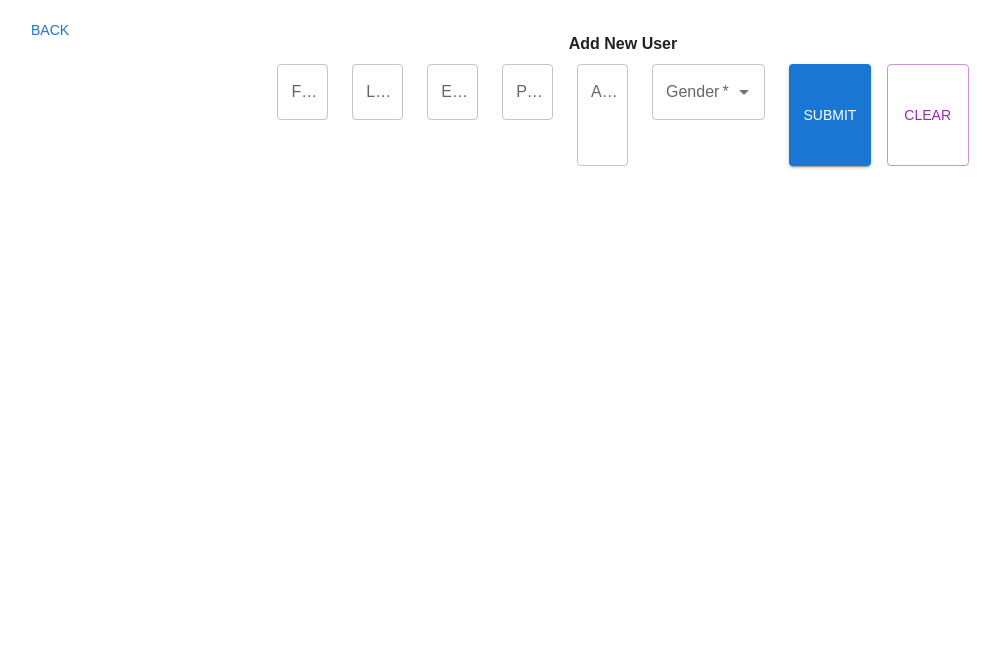
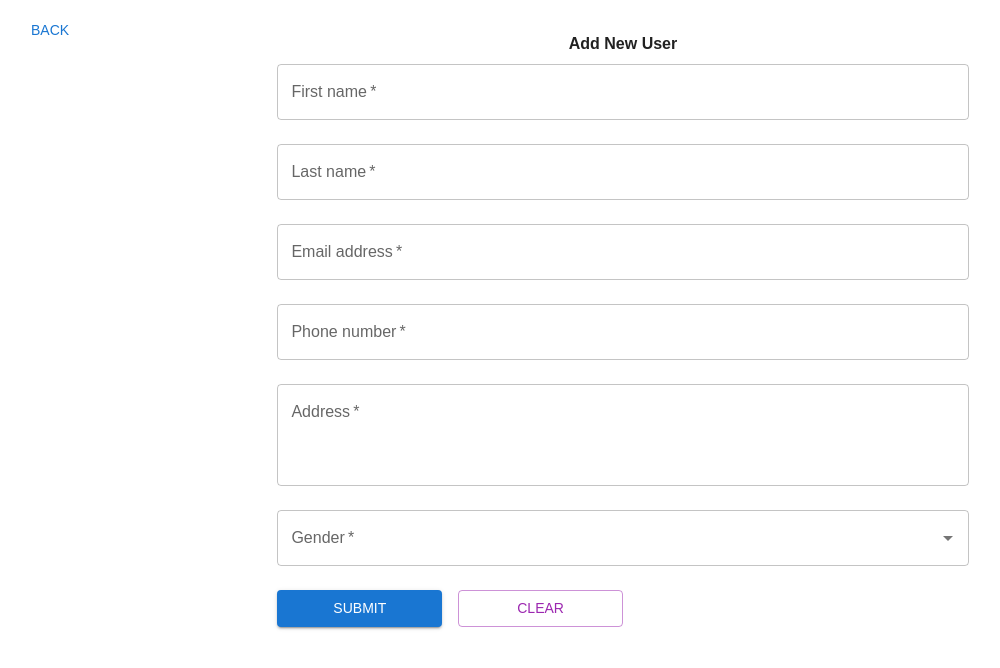
Before and after one commit to mharsh911/manage-users-ui, a React (Vite) app: page /add-user in a window 1280 px wide. Shown: the top 668 px of the page, without its empty margins (17-1017 px from the left). Built offline with nearby package versions, Linux system fonts and the light colour scheme; some icons are missing.

Commit message:
minor fixes

```diff
--- a/src/users/DynamicUserForm.tsx
+++ b/src/users/DynamicUserForm.tsx
@@ -1,5 +1,11 @@
 import { useEffect, useState } from "react";
-import { Box, Button, CircularProgress } from "@mui/material";
+import {
+  Box,
+  Button,
+  CircularProgress,
+  useMediaQuery,
+  useTheme,
+} from "@mui/material";
 import type { IUserFormSchema } from "./interfaces";
 import { formConfig } from "./form-schema-config";
 import { Check } from "@mui/icons-material";
@@ -23,6 +29,8 @@ const DynamicUserForm: React.FC<IDynamicUserFormProps> = (props) => {
   const { user } = props;
   const [submitted, setSubmitted] = useState(false);
   const [loading, setLoading] = useState(false);
+  const theme = useTheme();
+  const isMobile = useMediaQuery(theme.breakpoints.down("sm"));
   const initialValues = formConfig.reduce<FormData>((acc, field) => {
     acc[field.name] = "";
     return acc;
@@ -107,7 +115,7 @@ const DynamicUserForm: React.FC<IDynamicUserFormProps> = (props) => {
         flexDirection="column"
         gap={3}
         width="100%"
-        sx={{ flexDirection: { xs: "column", md: "row" } }}
+        sx={{ flexDirection: { xs: "column", md: "column" } }}
       >
         {formConfig.map((field: IUserFormSchema) => {
           const Component = field.componet;
@@ -139,14 +147,14 @@ const DynamicUserForm: React.FC<IDynamicUserFormProps> = (props) => {
             display: "flex",
             flexDirection: { xs: "column", sm: "row" },
             gap: 2,
-            width: "100%",
+            width: { xs: "100%", sm: "50%" },
           }}
         >
           <Button
             variant="contained"
             color="primary"
             type="submit"
-            sx={{ columnGap: 1, width: "100%" }}
+            sx={{ columnGap: 1, width: !user || isMobile ? "100%" : "50%" }}
           >
             <div>Submit</div>
             {submitted && <Check />}
```
